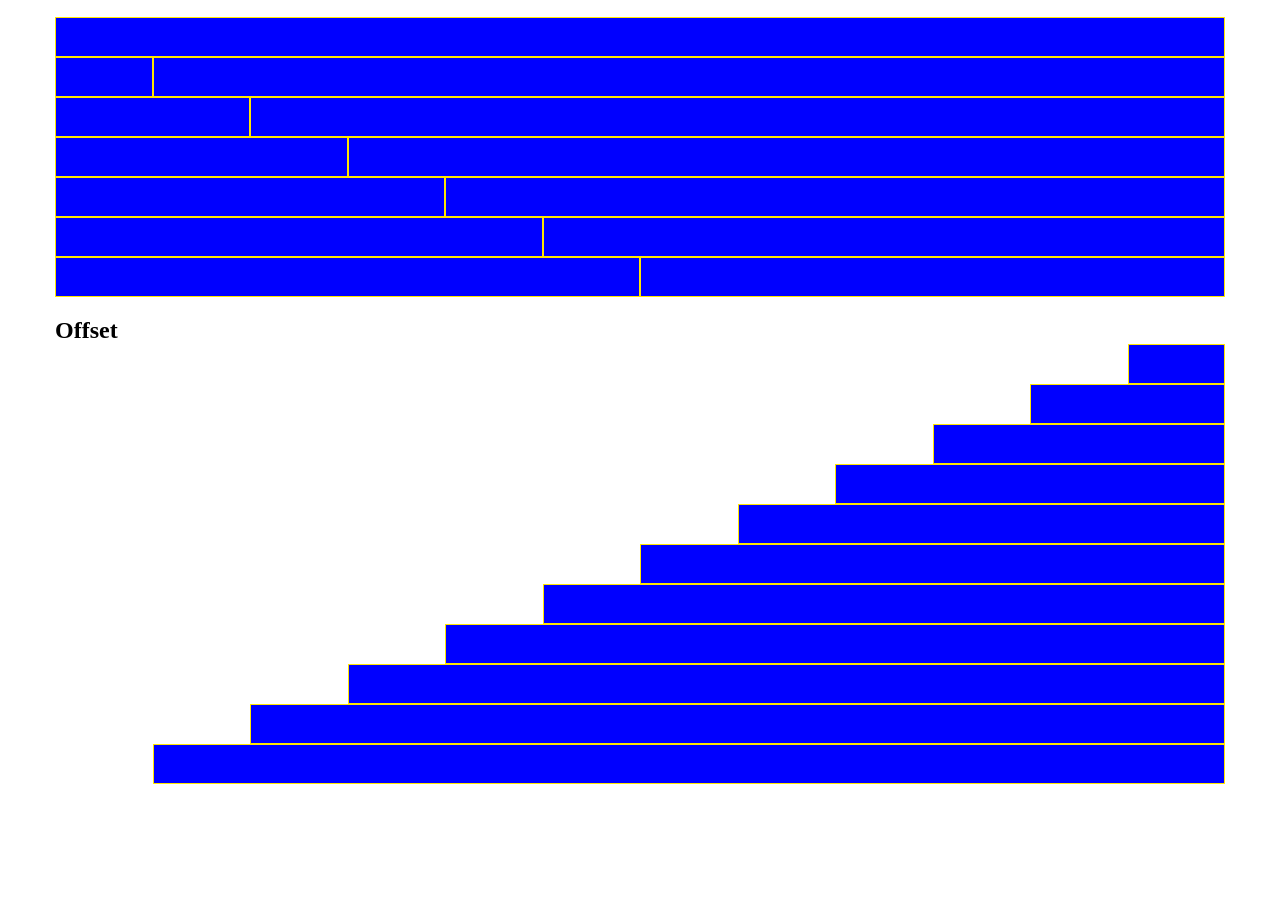
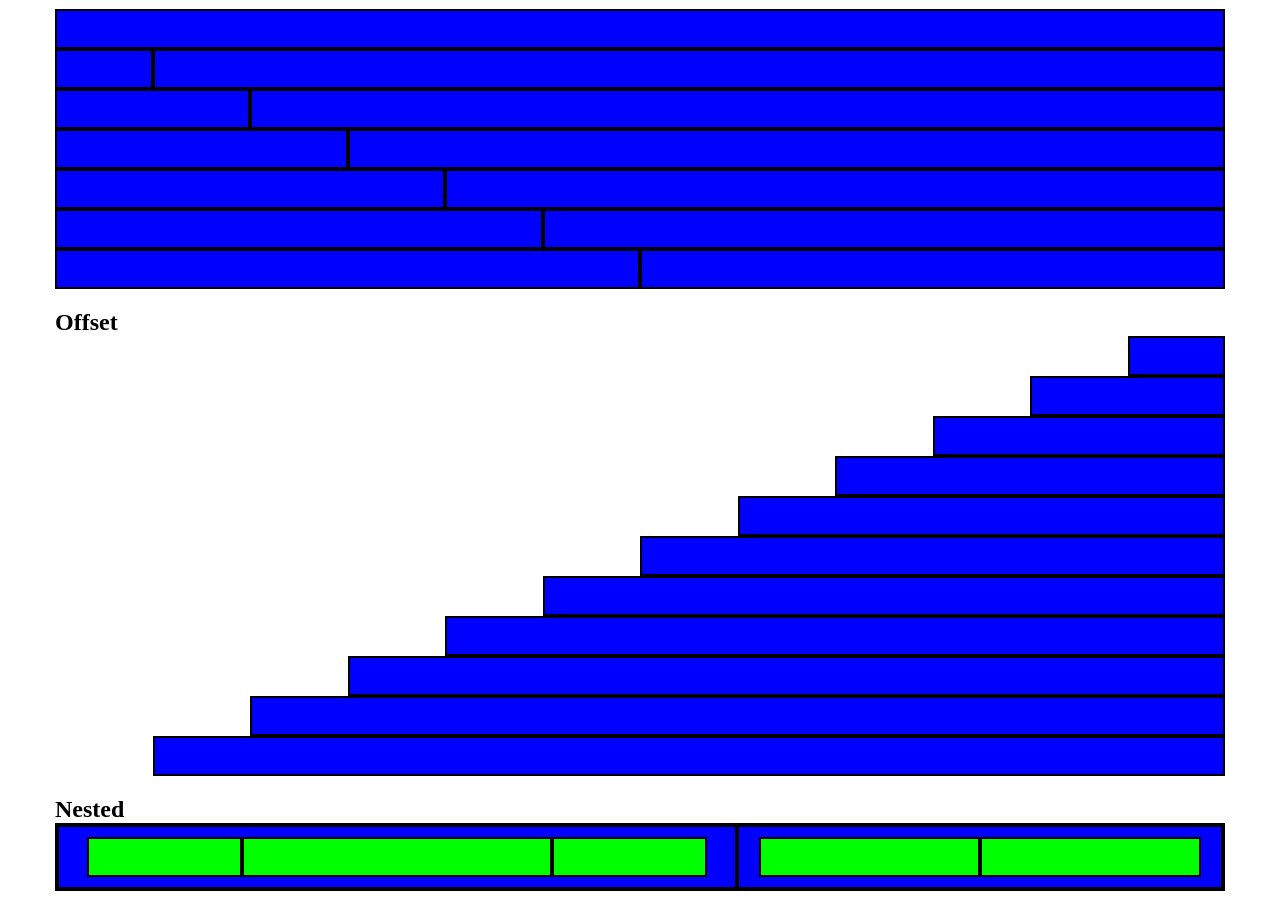
Before and after one commit to Vito9009/html-css-12bool, a plain HTML site: page index.html in a window 1280 px wide. Shown: the part 302-1213 px from the top of the page. Before the commit the page ends 1106 px from the top, so only its background shows below. Drawn offline with Linux system fonts and the light colour scheme.

Commit message:
terza-parte-nested

```diff
--- a/css/style.css
+++ b/css/style.css
@@ -1,5 +1,5 @@
 .blue-box, .green-box{
-    border: 1px solid rgb(255, 230, 0);
+    border: 2px solid rgb(0, 0, 0);
 }
 
 .blue-box{
@@ -9,7 +9,7 @@
 
 .green-box{
     background-color: rgb(0, 255, 0);
-    height: 50px;
+    height: 40px;
     margin: 10px 0;
 }
 
--- a/index.html
+++ b/index.html
@@ -115,5 +115,27 @@
         </div>
     </div>
 
+    <div class="container">
+
+        <div><h2>Nested</h2></div>
+
+        <div class="row col-12 blue-box">
+            <div class="col-7 blue-box">
+                <div class="row col-11">
+                    <div class="col-3 green-box"></div>
+                    <div class="col-6 green-box"></div>
+                    <div class="col-3 green-box"></div>
+                </div>
+            </div>
+
+            <div class="col-5 blue-box">
+                <div class="row col-11">
+                    <div class="col-6 green-box"></div>
+                    <div class="col-6 green-box"></div>
+                </div>
+            </div>
+        </div>
+    </div>
+
 </body>
 </html>
```
